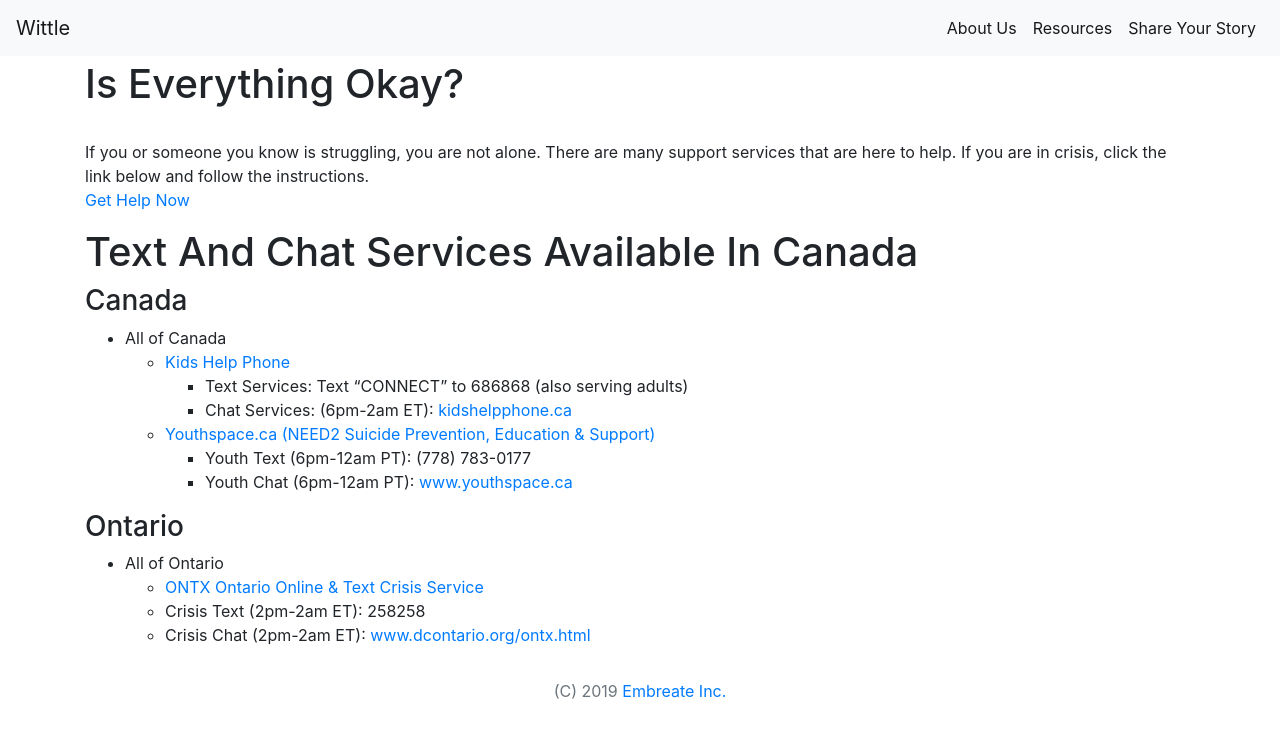
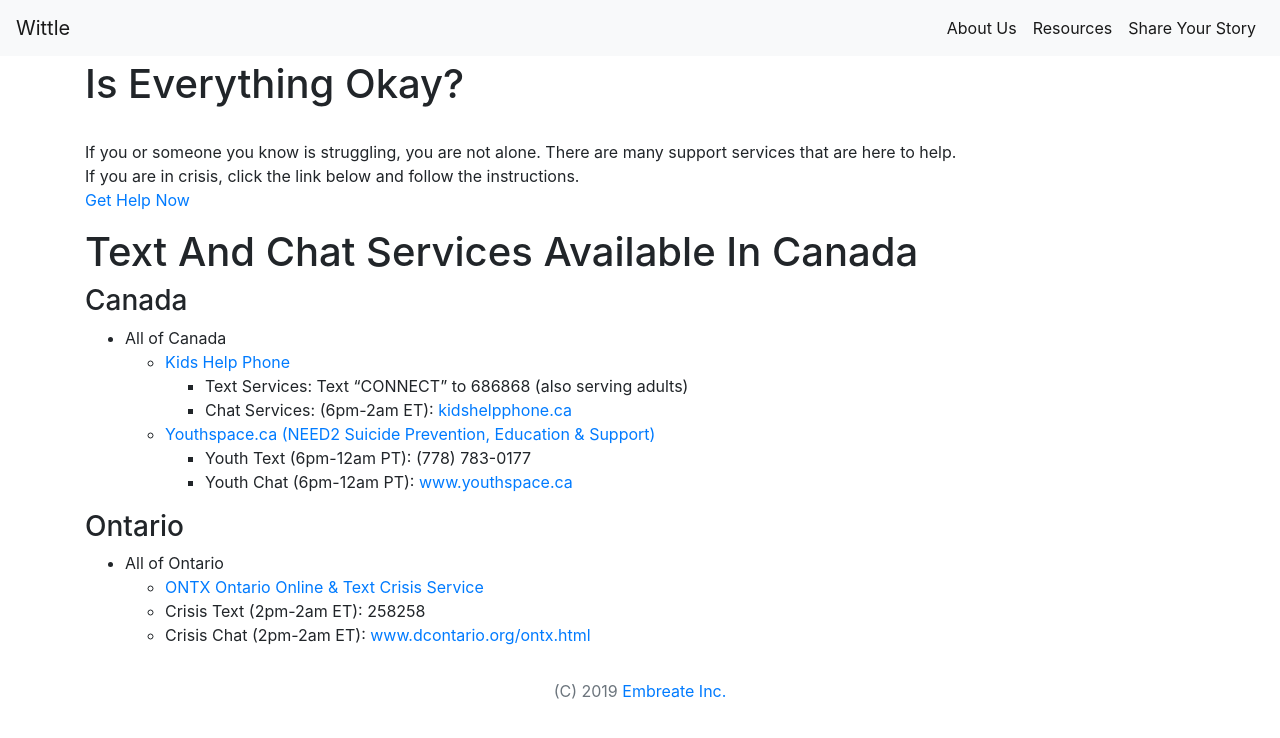
Before and after one commit to embreate/wittle-website, a Jekyll site: the page built from resources.markdown, in a window 1280 px wide. Shown: the top 738 px of the page. Built offline with Jekyll 4.4.1, drawn with Linux system fonts in a browser that asks for light colours; nearby versions of some CDN libraries.

```diff
--- a/resources.markdown
+++ b/resources.markdown
@@ -6,7 +6,8 @@ layout: default
 ---
 
 # Is Everything Okay?
-<br>If you or someone you know is struggling, you are not alone. There are many support services that are here to help. If you are in crisis, click the link below and follow the instructions.
+<br>If you or someone you know is struggling, you are not alone. There are many support services that are here to help.
+<br>If you are in crisis, click the link below and follow the instructions.
 <br>[Get Help Now](http://www.crisisservicescanada.ca/en/)<br/>
 
 # Text And Chat Services Available In Canada
```
